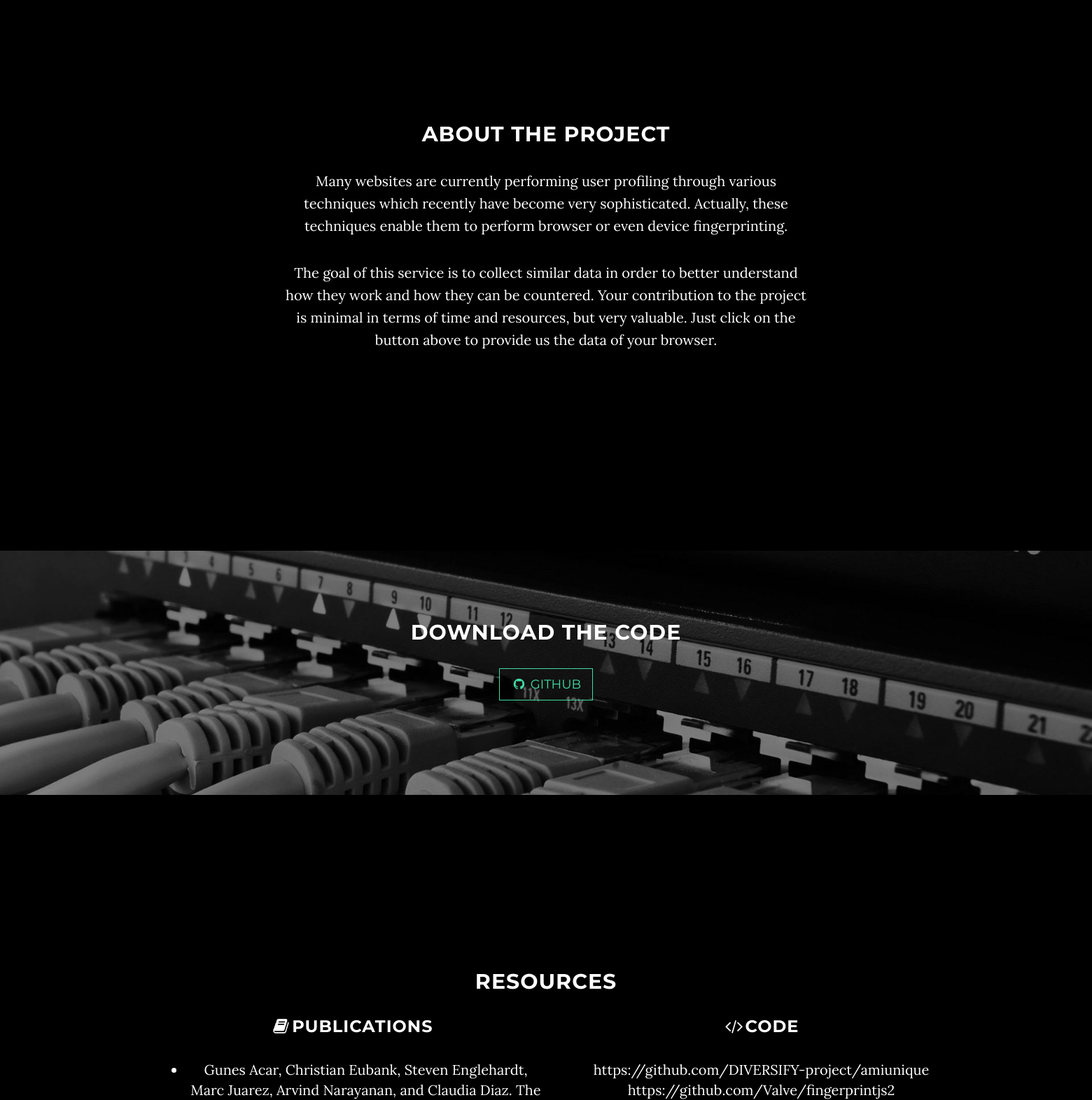
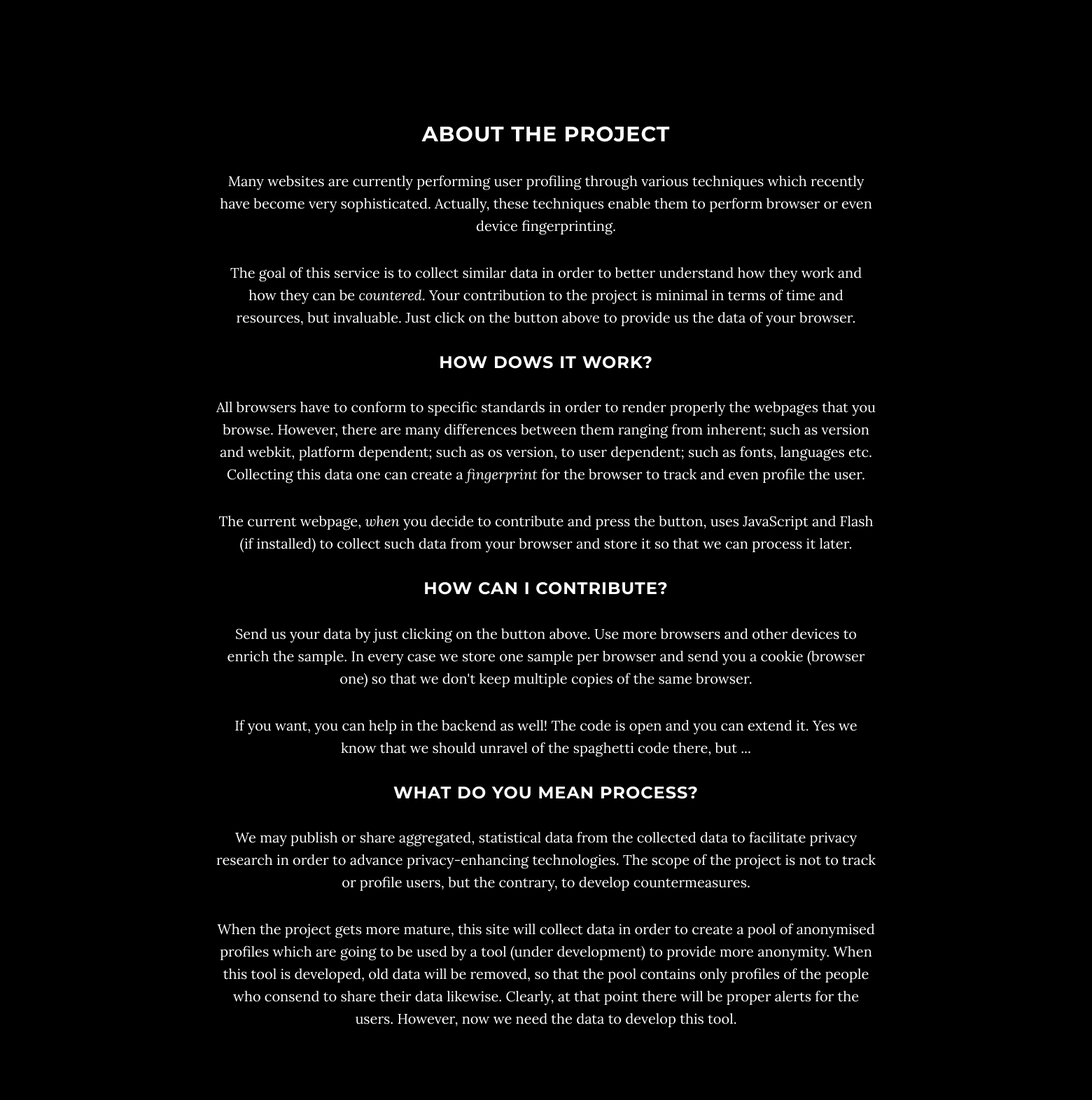
Before and after one commit to edeirme-zz/fingerprinter, a Flask app: page / in a window 1560 px wide; the page is wider, and only the part inside the window is pictured. Shown: the part 875-2447 px from the top of that part at 70% size. Run offline with Flask 2, Linux system fonts and the light colour scheme; some libraries are stand-ins or nearby versions.

Commit message:
text etc

```diff
--- a/app/templates/index.html
+++ b/app/templates/index.html
@@ -722,10 +722,24 @@
     <!-- About Section -->
     <section id="about" class="container content-section text-center">
         <div class="row">
-            <div class="col-lg-8 col-lg-offset-2">
+            <div class="col-lg-10 col-lg-offset-1">
                 <h2>About the project</h2>
                 <p>Many websites are currently performing user profiling through various techniques which recently have become very sophisticated. Actually, these techniques enable them to perform browser or even device fingerprinting.</p>
-                <p>The goal of this service is to collect similar data in order to better understand how they work and how they can be countered. Your contribution to the project is minimal in terms of time and resources, but very valuable. Just click on the button above to provide us the data of your browser.</p>
+                <p>The goal of this service is to collect similar data in order to better understand how they work and how they can be <em>countered</em>. Your contribution to the project is minimal in terms of time and resources, but invaluable. Just click on the button above to provide us the data of your browser.</p>
+                <h3>How dows it work?</h3>
+                <p>All browsers have to conform to specific standards in order to render properly the webpages that you browse. However, there are many differences between them ranging from inherent; such as version and webkit, platform dependent; such as os version, to user dependent; such as fonts, languages etc. Collecting this data one can create a <em>fingerprint</em> for the browser to track and even profile the user.</p>
+                <p>The current webpage, <em>when</em> you decide to contribute and press the button, uses JavaScript and Flash (if installed) to collect such data from your browser and store it so that we can process it later.</p>
+                <h3>How can I contribute?</h3>
+                <p>Send us your data by just clicking on the button above. Use more browsers and other devices to enrich the sample. In every case we store one sample per browser and send you a cookie (browser one) so that we don't keep multiple copies of the same browser.</p>
+                <p>If you want, you can help in the backend as well! The code is open and you can extend it. Yes we know that we should unravel of the spaghetti code there, but ...</p>
+                <h3>What do you mean process?</h3>
+                <p>
+                  We may publish or share aggregated, statistical data from the collected data to facilitate privacy research in order to advance privacy-enhancing technologies. The scope of the project is not to track or profile users, but the contrary, to develop countermeasures.
+                </p>
+                <p>
+                  When the project gets more mature, this site will collect data in order to create a pool of anonymised profiles which are going to be used by a tool (under development) to provide more anonymity. When this tool is developed, old data will be removed, so that the pool contains only profiles of the people who consend to share their data likewise. Clearly, at that point there will be proper alerts for the users. However, now we need the data to develop this tool.
+                </p>
+
             </div>
         </div>
     </section>
@@ -825,7 +839,12 @@
    <!-- Footer -->
    <footer>
        <div class="container text-center">
+         <div style="float:left;">
            <p>Copyleft &copy; 2015</p>
+         </div>
+         <div style="float:right;">
+           <p>Powered by <a href="http://www.operando.eu"><img height="50px" src="static/img/logo_operando.png"></a></p>
+         </div>
        </div>
    </footer>
 
```
Also changed, not shown: app/static/img/logo_operando.png (added).
